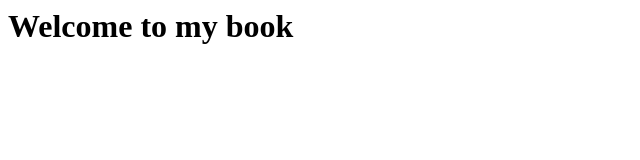
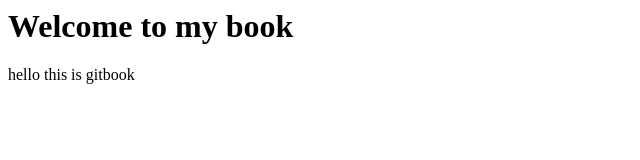
Before and after one commit to vishal2411/freshersbatch-mar17, a plain HTML site: page index.html in a window 1280 px wide. Shown: the whole page, without its empty margins (0-640 px from the left). Drawn offline with Linux system fonts and the light colour scheme.

Commit message:
changes made in index.html

```diff
--- a/index.html
+++ b/index.html
@@ -4,5 +4,6 @@
 </head>
 <body>
 <h1>Welcome to my book</h1>
+<p>hello this is gitbook</p>
 </body>
 </html>
```
